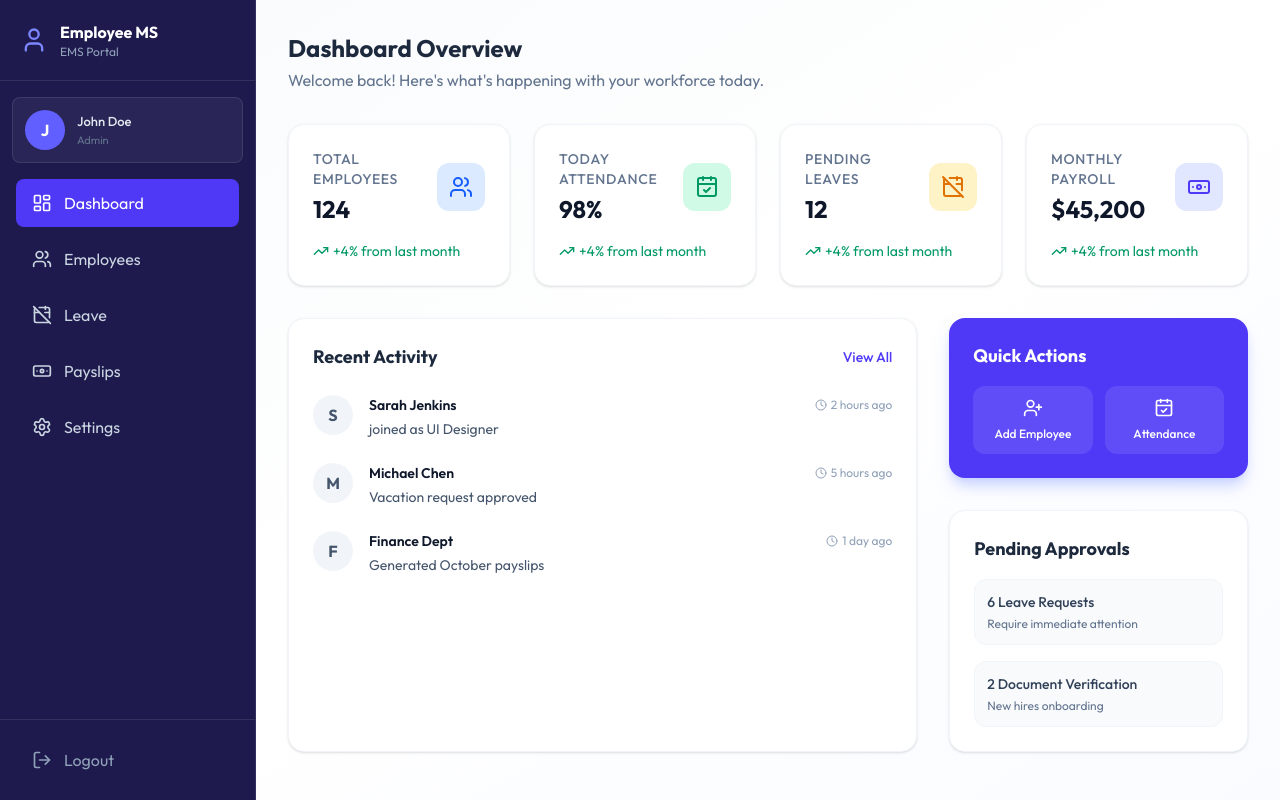
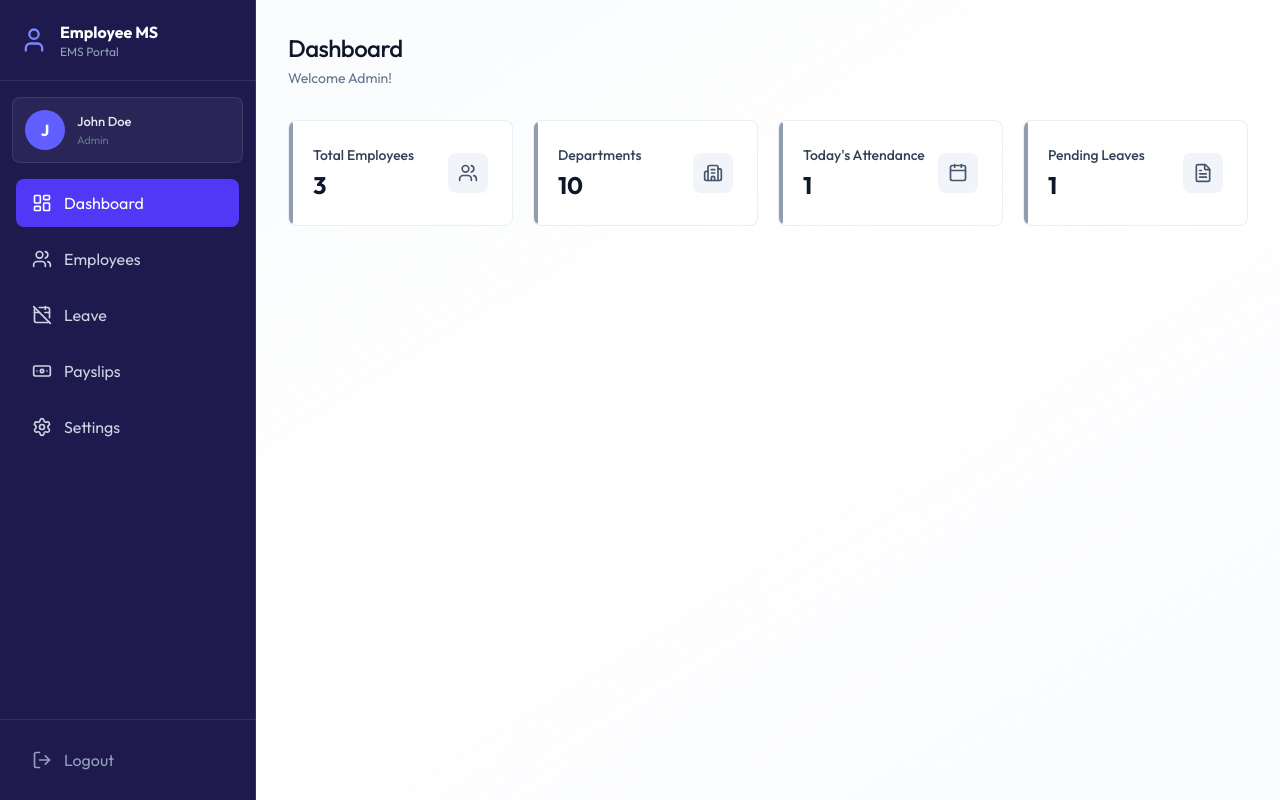
Before and after one commit to HuzaifaMoin/Employee-Management-System, a React (Vite) app in the folder client/: page /dashboard in a window 1280 px wide. Built offline with nearby package versions, Linux system fonts and the light colour scheme.

Commit message:
create Dashboard UI

```diff
--- /dev/null
+++ b/client/src/components/AdminDashboard.jsx
@@ -0,0 +1,71 @@
+import { UsersIcon, Building2Icon, CalendarIcon, FileTextIcon} from 'lucide-react'
+import React from 'react'
+
+const AdminDashboard = ({ data }) => {
+
+    const stats = [
+    {
+            icon: UsersIcon,
+            value: data.totalEmployees,
+            label: "Total Employees",
+            description: "Active Workforce",
+
+        },
+        {
+            icon: Building2Icon,
+            value: data.totalDepartments,
+            label: "Departments",
+            description: "Organization units ",
+
+        },
+        {
+            icon: CalendarIcon,
+            value: data.todayAttendance,
+            label: "Today's Attendance",
+            description: "Checked in today",
+
+        },
+        {
+            icon: FileTextIcon,
+            value: data.pendingLeaves,
+            label: "Pending Leaves",
+            description: "Awaiting approvals",
+
+        }
+    ]
+   return (
+        <div className='animate-fade-in'>
+            <div className='page-header'>
+                <h1 className='page-title'>
+                    Dashboard</h1>
+                    <p className='page-subtitle '>
+                        Welcome Admin!
+                    </p>
+
+            </div>
+            <div className='grid grid-cols-1 sm:grid-cols-2 lg:grid-cols-4 ap-4 sm:gap-5 mb-8'>
+{
+    stats.map((s) => (
+        <div key={s.label} className='card card-hover p-5 sm:p-6
+        relative overflow-hidden group flex items-center
+        justify-between'>
+            <div> <div className='absolute left-0 top-0 bottom-0 w-1
+            rounded-r-full bg-slate-500/70
+            group-hover:bg-indigo-500/70'/>
+            <p className='text-sm font-medium text-slate-700'>{s.label}</p>
+            <p className='text-2xl font-bold text-slate-900 mt-1'>{s.value}</p>
+            </div>
+               <s.icon className='size-10 p-2.5 rounded-lg
+               bg-slate-100 text-slate-600 group-hover:bg-indigo-50
+               group-hover:text-indigo-600 transition-colors'/>
+
+
+
+        </div>
+))}
+           </div>
+        </div>
+    )
+}
+
+export default AdminDashboard
--- /dev/null
+++ b/client/src/components/EmployeeDashboard.jsx
@@ -0,0 +1,76 @@
+import { ArrowRightIcon, CalendarIcon, DollarSignIcon, FileTextIcon, } from 'lucide-react';
+import React from 'react'
+import { Link } from 'react-router-dom';
+
+
+const EmployeeDashboard = ({ data }) => {
+    const emp = data.employee;
+
+    const cards = [
+        {
+            icon: CalendarIcon,
+            value: data.currentMonthAttendance,
+            title: "Days Present",
+            subtitle: "This month",
+
+        },
+        {
+            icon: FileTextIcon,
+            value: data.pendingLeaves,
+            title: "Pending Leaves",
+            subtitle: "Awaiting approval",
+
+        }, {
+            icon: DollarSignIcon,
+            value: data.latestPayslip ? `$${data.latestPayslip.netSalary?.toLocaleString()}` : "N/A",
+            title: "Latest Payslip",
+            subtitle: "Most recent payout",
+
+        },
+    ]
+    return (
+        <div className='animate-fade-in'>
+            <div className='page-header'>
+                <h1 className='page-title'>
+                    Welcome, {emp?.firstName}!</h1>
+                    <p className='page-subtitle '>
+                        {emp?.position} - {emp?.department || "No Department"}
+                    </p>
+
+            </div>
+            <div className='grid grid-cols-1 sm:grid-cols-3 gap-4 sm:gap-5 mb-8'>
+{
+    cards.map((card, index) => (
+        <div key={index} className='card card-hover p-5 sm:p-6
+        relative overflow-hidden group flex items-center
+        justify-between'>
+            <div> <div className='absolute left-0 top-0 bottom-0 w-1
+            rounded-r-full bg-slate-500/70
+            group-hover:bg-indigo-500/70'/>
+            <p className='text-sm font-medium text-slate-700'>{card.title}</p>
+            <p className='text-2xl font-bold text-slate-900 mt-1'>{card.value}</p>
+            </div>
+               <card.icon className='size-10 p-2.5 rounded-lg
+               bg-slate-100 text-slate-600 group-hover:bg-indigo-50
+               group-hover:text-indigo-600 transition-colors'/>
+
+
+
+        </div>
+))}
+           </div>
+           <div className='flex flex-col sm:flex-row gap-3'>
+            <Link to='/attendance' className='btn-primary text text-center
+            inline-flex items-center justify-center gap-2'>
+                Mark Attendance <ArrowRightIcon className='w-4 h-4' />
+
+            </Link>
+             <Link to='/leave' className='btn-secondary text-center inline-flex gap-1'>
+                Apply for Leave <ArrowRightIcon className='w-4 h-5'/>
+            </Link>
+           </div>
+        </div>
+    )
+}
+
+export default EmployeeDashboard
--- /dev/null
+++ b/client/src/components/Loading.jsx
@@ -0,0 +1,11 @@
+import React from 'react'
+
+const Loading = () => {
+  return (
+    <div className='flex justify-center h-screen items-center'>
+        <div className='animate-spin size-8 border-2 border-indigo-600 border-t-transparent rounded-full'/>
+    </div>
+  )
+}
+
+export default Loading
--- a/client/src/pages/Dashboard.jsx
+++ b/client/src/pages/Dashboard.jsx
@@ -1,4 +1,4 @@
-import React from 'react';
+import React, { useState } from 'react';
 import {
   Users,
   CalendarCheck,
@@ -8,113 +8,52 @@ import {
   UserPlus,
   Clock
 } from 'lucide-react';
+import { dummyAdminDashboardData, dummyEmployeeDashboardData } from '../assets/assets';
+import Loading from '../components/Loading';
+import { useEffect } from 'react';
+import EmployeeDashboard from '../components/EmployeeDashboard';
+import AdminDashboard from '../components/AdminDashboard';
 
 const Dashboard = () => {
-  const stats = [
-    { title: 'Total Employees', value: '124', icon: Users, color: 'text-blue-600', bg: 'bg-blue-100' },
-    { title: 'Today Attendance', value: '98%', icon: CalendarCheck, color: 'text-emerald-600', bg: 'bg-emerald-100' },
-    { title: 'Pending Leaves', value: '12', icon: CalendarOff, color: 'text-amber-600', bg: 'bg-amber-100' },
-    { title: 'Monthly Payroll', value: '$45,200', icon: Banknote, color: 'text-indigo-600', bg: 'bg-indigo-100' },
-  ];
 
-  const recentActivities = [
-    { id: 1, type: 'new_employee', user: 'Sarah Jenkins', time: '2 hours ago', description: 'joined as UI Designer' },
-    { id: 2, type: 'leave_approved', user: 'Michael Chen', time: '5 hours ago', description: 'Vacation request approved' },
-    { id: 3, type: 'payroll', user: 'Finance Dept', time: '1 day ago', description: 'Generated October payslips' },
-  ];
+  const [data, setData] = useState(null)
+  const [loading, setLoading] = useState(true)
 
-  return (
-    <div className="space-y-8">
-      {/* Header Section */}
-      <div>
-        <h1 className="text-2xl font-bold text-slate-800">Dashboard Overview</h1>
-        <p className="text-slate-500 mt-1">Welcome back! Here's what's happening with your workforce today.</p>
-      </div>
+  useEffect(() => {
+    setData(dummyAdminDashboardData)
+    setTimeout(() => {
+      setLoading(false)
+    }, 1000)
+  }, [loading])
 
-      {/* Stats Grid */}
-      <div className="grid grid-cols-1 md:grid-cols-2 lg:grid-cols-4 gap-6">
-        {stats.map((stat, index) => (
-          <div key={index} className="bg-white p-6 rounded-2xl border border-slate-100 shadow-sm hover:shadow-md transition-shadow">
-            <div className="flex items-center justify-between">
-              <div>
-                <p className="text-sm font-medium text-slate-500 uppercase tracking-wider">{stat.title}</p>
-                <h3 className="text-2xl font-bold text-slate-900 mt-1">{stat.value}</h3>
-              </div>
-              <div className={`${stat.bg} ${stat.color} p-3 rounded-xl`}>
-                <stat.icon size={24} />
-              </div>
-            </div>
-            <div className="mt-4 flex items-center text-sm text-emerald-600">
-              <TrendingUp size={16} className="mr-1" />
-              <span>+4% from last month</span>
-            </div>
-          </div>
-        ))}
-      </div>
+    if (loading) {
+      return <Loading />
+    }
+    if (!data) {
+      return <p className='text-center text-slate-500 py-12'>
+      Failed to load Dashboard</p>
+    }
 
-      <div className="grid grid-cols-1 lg:grid-cols-3 gap-8">
-        {/* Recent Activity */}
-        <div className="lg:col-span-2 bg-white rounded-2xl border border-slate-100 shadow-sm p-6">
-          <div className="flex items-center justify-between mb-6">
-            <h2 className="text-lg font-bold text-slate-800">Recent Activity</h2>
-            <button className="text-sm text-indigo-600 font-medium hover:underline">View All</button>
-          </div>
-          <div className="space-y-6">
-            {recentActivities.map((activity) => (
-              <div key={activity.id} className="flex gap-4">
-                <div className="shrink-0">
-                  <div className="w-10 h-10 bg-slate-100 rounded-full flex items-center justify-center text-slate-600 font-bold">
-                    {activity.user.charAt(0)}
-                  </div>
-                </div>
-                <div className="flex-1">
-                  <div className="flex items-center justify-between">
-                    <p className="text-sm font-semibold text-slate-900">{activity.user}</p>
-                    <span className="text-xs text-slate-400 flex items-center">
-                      <Clock size={12} className="mr-1" />
-                      {activity.time}
-                    </span>
-                  </div>
-                  <p className="text-sm text-slate-600 mt-1">{activity.description}</p>
-                </div>
-              </div>
-            ))}
-          </div>
-        </div>
+    if (data.role === "ADMIN") {
+      return <div> <AdminDashboard data={data}/></div>
+    } else {
+      return <div> <EmployeeDashboard data={data} /></div>
+    }
 
-        {/* Quick Actions / Summary */}
-        <div className="space-y-8">
-          <div className="bg-indigo-600 rounded-2xl p-6 text-white shadow-lg shadow-indigo-200">
-            <h3 className="text-lg font-bold mb-2">Quick Actions</h3>
-            <div className="grid grid-cols-2 gap-3 mt-4">
-              <button className="bg-white/10 hover:bg-white/20 p-3 rounded-xl flex flex-col items-center gap-2 transition-colors">
-                <UserPlus size={20} />
-                <span className="text-xs font-medium">Add Employee</span>
-              </button>
-              <button className="bg-white/10 hover:bg-white/20 p-3 rounded-xl flex flex-col items-center gap-2 transition-colors">
-                <CalendarCheck size={20} />
-                <span className="text-xs font-medium">Attendance</span>
-              </button>
-            </div>
-          </div>
 
-          <div className="bg-white rounded-2xl border border-slate-100 shadow-sm p-6">
-             <h3 className="text-lg font-bold text-slate-800 mb-4">Pending Approvals</h3>
-             <div className="space-y-4">
-                <div className="p-3 bg-slate-50 rounded-xl border border-slate-100">
-                  <p className="text-sm font-medium text-slate-700">6 Leave Requests</p>
-                  <p className="text-xs text-slate-500 mt-1">Require immediate attention</p>
-                </div>
-                <div className="p-3 bg-slate-50 rounded-xl border border-slate-100">
-                  <p className="text-sm font-medium text-slate-700">2 Document Verification</p>
-                  <p className="text-xs text-slate-500 mt-1">New hires onboarding</p>
-                </div>
-             </div>
-          </div>
-        </div>
-      </div>
-    </div>
-  );
-};
 
+  // const stats = [
+  //   { title: 'Total Employees', value: '124', icon: Users, color: 'text-blue-600', bg: 'bg-blue-100' },
+  //   { title: 'Today Attendance', value: '98%', icon: CalendarCheck, color: 'text-emerald-600', bg: 'bg-emerald-100' },
+  //   { title: 'Pending Leaves', value: '12', icon: CalendarOff, color: 'text-amber-600', bg: 'bg-amber-100' },
+  //   { title: 'Monthly Payroll', value: '$45,200', icon: Banknote, color: 'text-indigo-600', bg: 'bg-indigo-100' },
+  // ];
+
+  // const recentActivities = [
+  //   { id: 1, type: 'new_employee', user: 'Sarah Jenkins', time: '2 hours ago', description: 'joined as UI Designer' },
+  //   { id: 2, type: 'leave_approved', user: 'Michael Chen', time: '5 hours ago', description: 'Vacation request approved' },
+  //   { id: 3, type: 'payroll', user: 'Finance Dept', time: '1 day ago', description: 'Generated October payslips' },
+  // ];
+
+  }
 export default Dashboard;
```
Also changed, not shown: 1 other file (tests, documents, lock files or other folders).
